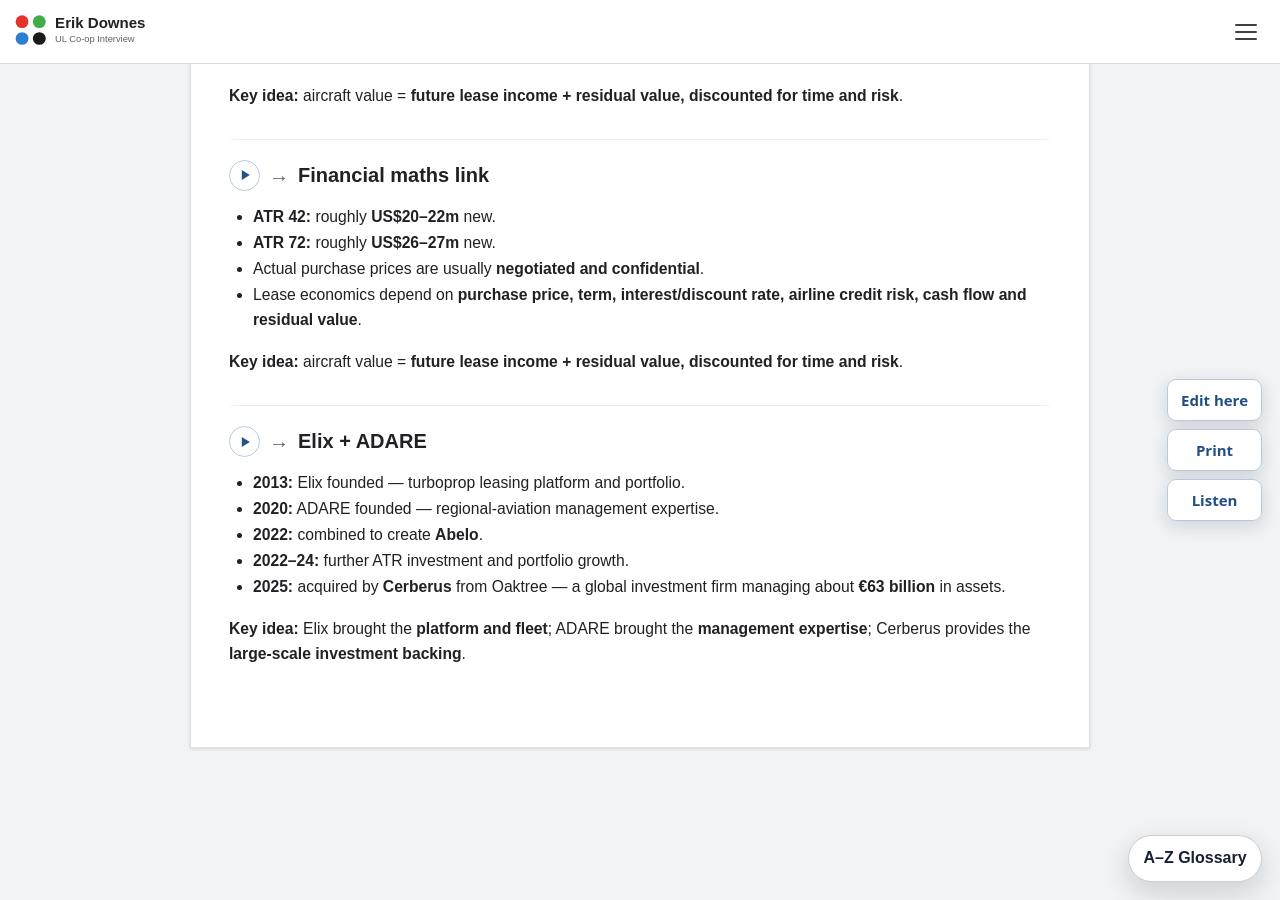
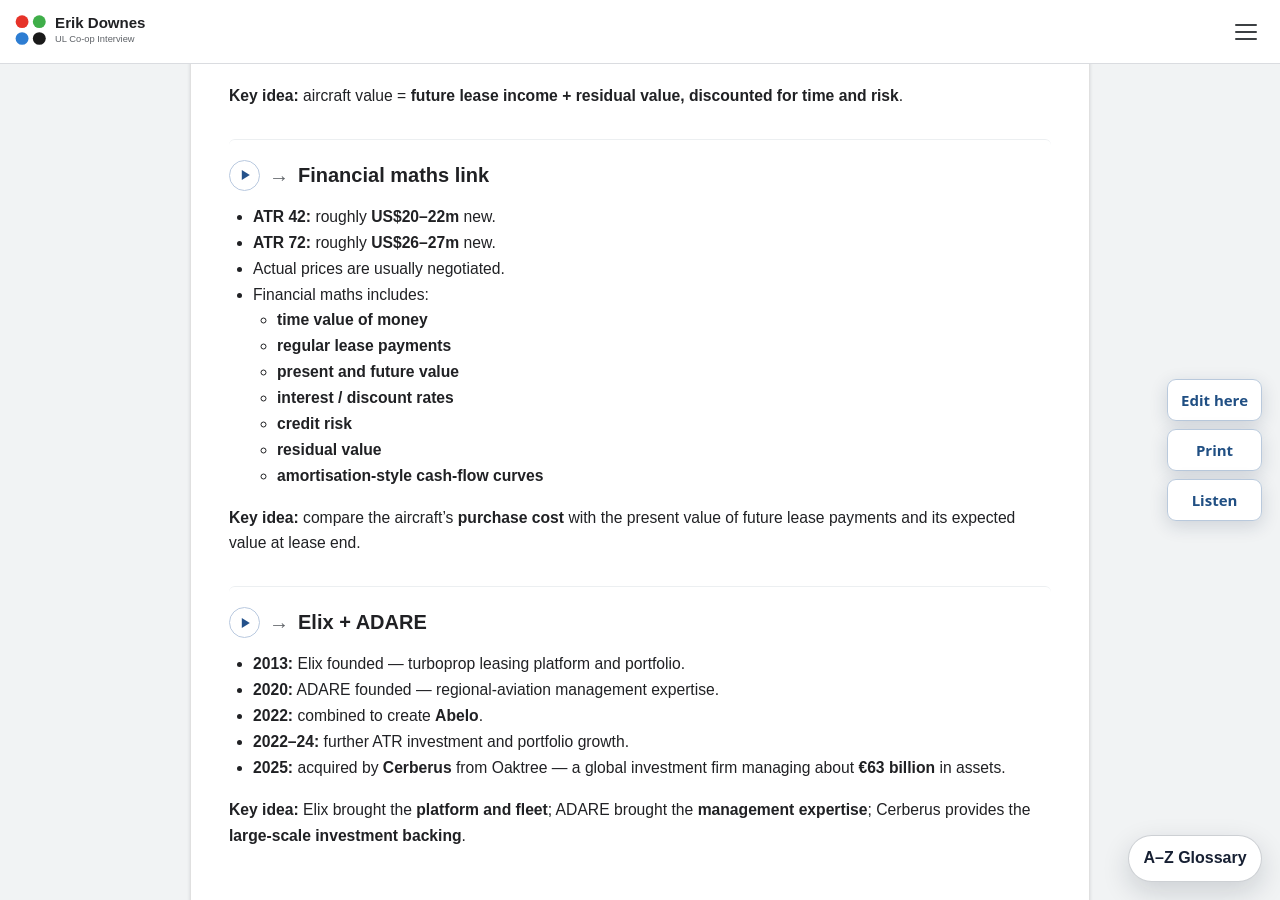
Before and after one commit to ronandownes/coop, a Jekyll site: the page built from history-of-flight.md, in a window 1280 px wide and 900 px high, scrolled down 1412 px. Built offline with Jekyll 4.4.1, drawn with Linux system fonts in a browser that asks for light colours.

Commit message:
Update history-of-flight.md (via Pages CMS)

```diff
--- a/history-of-flight.md
+++ b/history-of-flight.md
@@ -60,10 +60,17 @@
 
 - **ATR 42:** roughly **US$20–22m** new.
 - **ATR 72:** roughly **US$26–27m** new.
-- Actual purchase prices are usually **negotiated and confidential**.
-- Lease economics depend on **purchase price, term, interest/discount rate, airline credit risk, cash flow and residual value**.
+- Actual prices are usually negotiated.
+- Financial maths includes:
+  - **time value of money**
+  - **regular lease payments**
+  - **present and future value**
+  - **interest / discount rates**
+  - **credit risk**
+  - **residual value**
+  - **amortisation-style cash-flow curves**
 
-**Key idea:** aircraft value = **future lease income + residual value, discounted for time and risk**.
+**Key idea:** compare the aircraft’s **purchase cost** with the present value of future lease payments and its expected value at lease end.
 
 ## Building Abelo | Elix + ADARE
 
```
